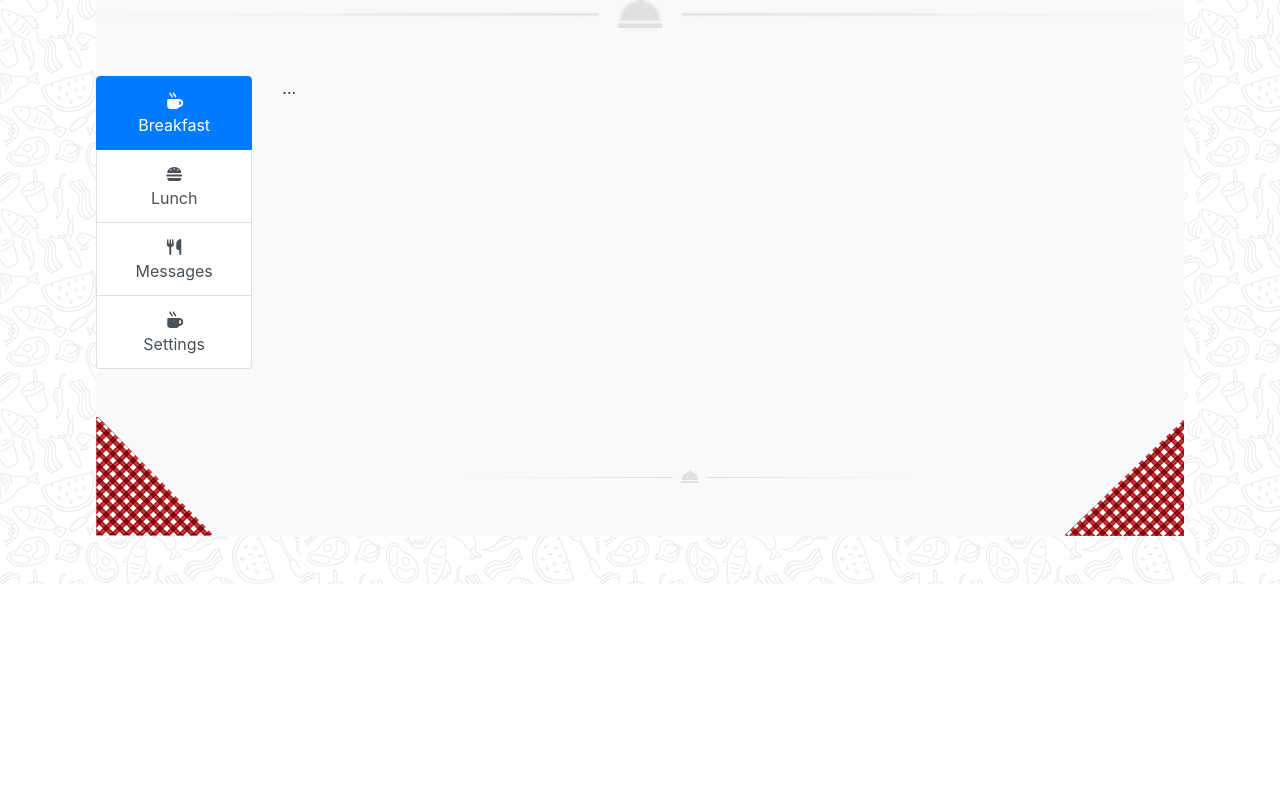
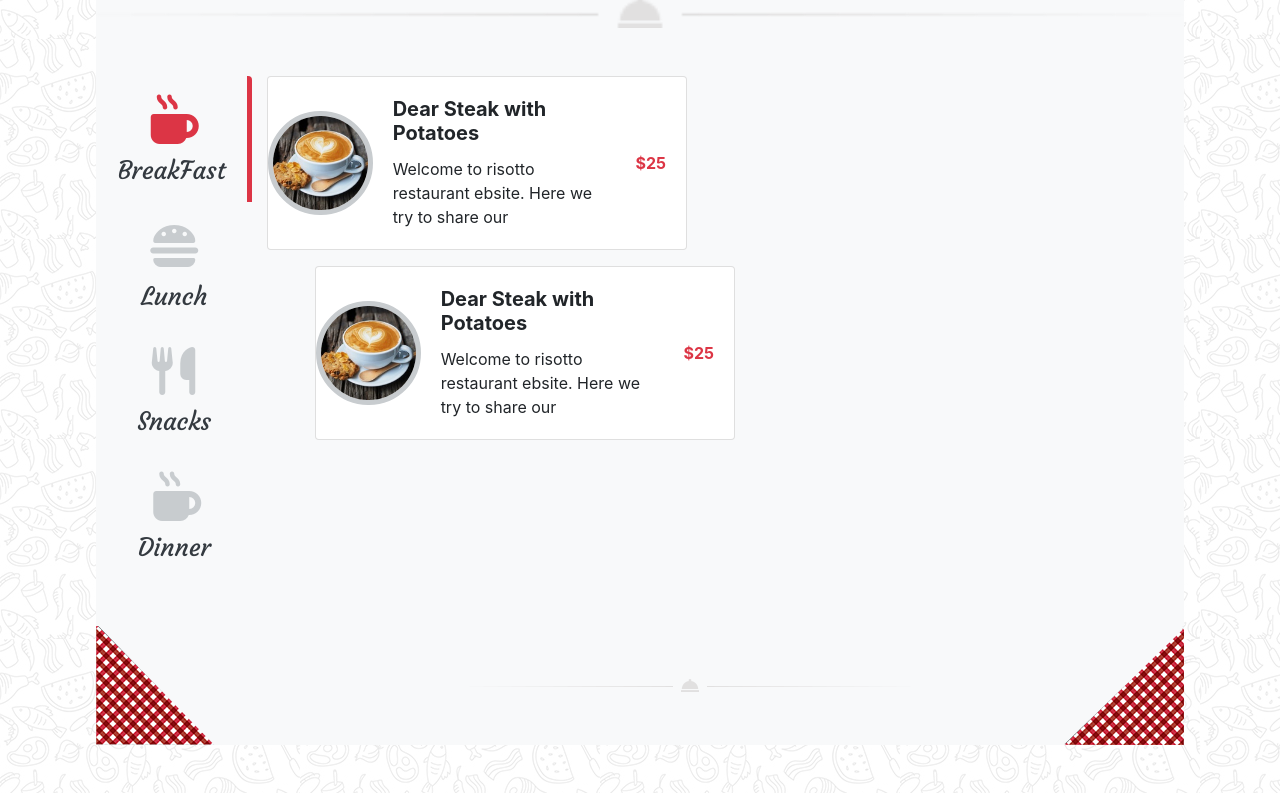
Before and after one commit to TheodoraE/site_du_chef, a website: page index.html in a window 1280 px wide. Shown: the part 1361-2154 px from the top of the page. Before the commit the page ends 1945 px from the top, so only its background shows below. Drawn offline with nearby package versions, Linux system fonts and the light colour scheme.

Commit message:
début menu

```diff
--- a/index.html
+++ b/index.html
@@ -106,20 +106,76 @@
                 <img src="./public/images/decoration_line.png" alt="">
             </div>
             <div class="row my-5">
-                <div class="col-2">
+                <!-- Boutons liste gauche -->
+                <div class="boutonsliste col-2">
                   <div class="list-group" id="list-tab" role="tablist">
-                    <a class="list-group-item list-group-item-action text-center active" id="list-home-list" data-toggle="list" href="#list-home" role="tab" aria-controls="home"><i class="fas fa-mug-hot"></i> <br> Breakfast</a>
-                    <a class="list-group-item list-group-item-action text-center" id="list-profile-list" data-toggle="list" href="#list-profile" role="tab" aria-controls="profile"><i class="fas fa-hamburger"></i><br> Lunch</a>
-                    <a class="list-group-item list-group-item-action text-center" id="list-messages-list" data-toggle="list" href="#list-messages" role="tab" aria-controls="messages"><i class="fas fa-utensils"></i><br> Messages</a>
-                    <a class="list-group-item list-group-item-action text-center" id="list-settings-list" data-toggle="list" href="#list-settings" role="tab" aria-controls="settings"><i class="fas fa-mug-hot"></i><br> Settings</a>
+                    <a class="ap list-group-item list-group-item-action text-center bg-light active" id="list-home-list" data-toggle="list" href="#list-home" role="tab" aria-controls="home"><i class="fas fa-mug-hot fa-3x my-2"></i> <br><span>BreakFast</span> </a>
+                    <a class="ap list-group-item list-group-item-action text-center bg-light" id="list-profile-list" data-toggle="list" href="#list-profile" role="tab" aria-controls="profile"><i class="fas fa-hamburger fa-3x my-2"></i><br> <span>Lunch</span></a>
+                    <a class="ap list-group-item list-group-item-action text-center bg-light" id="list-messages-list" data-toggle="list" href="#list-messages" role="tab" aria-controls="messages"><i class="fas fa-utensils fa-3x my-2"></i><br> <span>Snacks</span></a>
+                    <a class="ap list-group-item list-group-item-action text-center bg-light" id="list-settings-list" data-toggle="list" href="#list-settings" role="tab" aria-controls="settings"><i class="fas fa-mug-hot fa-3x my-2"></i><br> <span>Dinner</span></a>
                   </div>
                 </div>
                 <div class="col-10">
                   <div class="tab-content" id="nav-tabContent">
-                    <div class="tab-pane fade show active" id="list-home" role="tabpanel" aria-labelledby="list-home-list">...</div>
-                    <div class="tab-pane fade" id="list-profile" role="tabpanel" aria-labelledby="list-profile-list">...</div>
-                    <div class="tab-pane fade" id="list-messages" role="tabpanel" aria-labelledby="list-messages-list">...</div>
-                    <div class="tab-pane fade" id="list-settings" role="tabpanel" aria-labelledby="list-settings-list">...</div>
+
+                      <!-- 1ère page : Breakfast -->
+                    <div class="tab-pane fade show active" id="list-home" role="tabpanel" aria-labelledby="list-home-list">
+                        <!-- 1ère row -->
+                        <div class="row">
+                            <!-- CARD GAUCHE -->
+                            <div class="card mb-3" style="max-width: 45%; max-height: max-content;">
+                                <div class="row no-gutters d-flex align-items-center">
+                                  <div class="col-md-3">
+                                    <img src="./public/images/menu_image_1.jpg" class="card-img" alt="...">
+                                  </div>
+                                  <div class="col-md-7">
+                                    <div class="card-body">
+                                      <h5 class="card-title font-weight-bold">Dear Steak with Potatoes</h5>
+                                      <p class="card-text">Welcome to risotto restaurant ebsite. Here we try to share our</p>
+                                    </div>
+                                  </div>
+                                  <div class="dollar col-md-2">
+                                    <p class="card-text text-center font-weight-bold text-danger px-2">$25</p>
+                                  </div>
+                                </div>
+                            </div>
+                            <!-- CARD DROITE -->
+                            <div class="card mb-3 mx-5" style="max-width: 45%; max-height: max-content;">
+                                <div class="row no-gutters d-flex align-items-center">
+                                  <div class="col-md-3">
+                                    <img src="./public/images/menu_image_1.jpg" class="card-img" alt="...">
+                                  </div>
+                                  <div class="col-md-7">
+                                    <div class="card-body">
+                                      <h5 class="card-title font-weight-bold">Dear Steak with Potatoes</h5>
+                                      <p class="card-text">Welcome to risotto restaurant ebsite. Here we try to share our</p>
+                                    </div>
+                                  </div>
+                                  <div class="dollar col-md-2">
+                                    <p class="card-text text-center font-weight-bold text-danger px-2">$25</p>
+                                  </div>
+                                </div>
+                            </div>
+
+                        </div>
+
+                    </div>
+
+                      <!-- 2ème page : Lunch -->
+                    <div class="tab-pane fade" id="list-profile" role="tabpanel" aria-labelledby="list-profile-list">...
+
+                    </div>
+
+                      <!-- 3ème page : Snacks -->
+                    <div class="tab-pane fade" id="list-messages" role="tabpanel" aria-labelledby="list-messages-list">...
+
+                    </div>
+
+                    <!-- 4ème page : Dinner -->
+                    <div class="tab-pane fade" id="list-settings" role="tabpanel" aria-labelledby="list-settings-list">...
+
+                    </div>
+
                   </div>
                 </div>
             </div>
--- a/src/sass/_variable.sass
+++ b/src/sass/_variable.sass
@@ -10,7 +10,7 @@ $green: #28a745
 $teal: #20c997
 $cyan: #17a2b8
 $white: #fff
-$gray: #6c757d
+$gray: #c8cccf
 $gray-dark: #343a40
 $primary: #007bff
 $secondary: #6c757d
--- a/src/sass/modules/_section1.sass
+++ b/src/sass/modules/_section1.sass
@@ -1,12 +1,35 @@
 .contenu1
     background-image: url("../../public/images/main_bg.jpg")
     .titremenu
-            h1
+        h1
+            font-family: Courgette
+            margin-bottom: 0%
+            span
+                color: $red
+                font-size: 50px
+
+                #list-tab
+    div
+        .boutonsliste
+            a
                 font-family: Courgette
-                margin-bottom: 0%
+                border: none
+                i
+                    color: $gray
                 span
-                    color: $red
-                    font-size: 50px
+                    font-size: 25px
+                    color: $dark
+            .active
+                border-right: 5px $danger solid
+                i
+                    color: $danger
 
-                    #list-tab
-                        font-family: Courgette
+
+
+
+
+
+.card-img
+    border-radius: 50%
+    border: 5px $gray solid
+    // size: 100px
```
Also changed, not shown: public/css/app.css.
